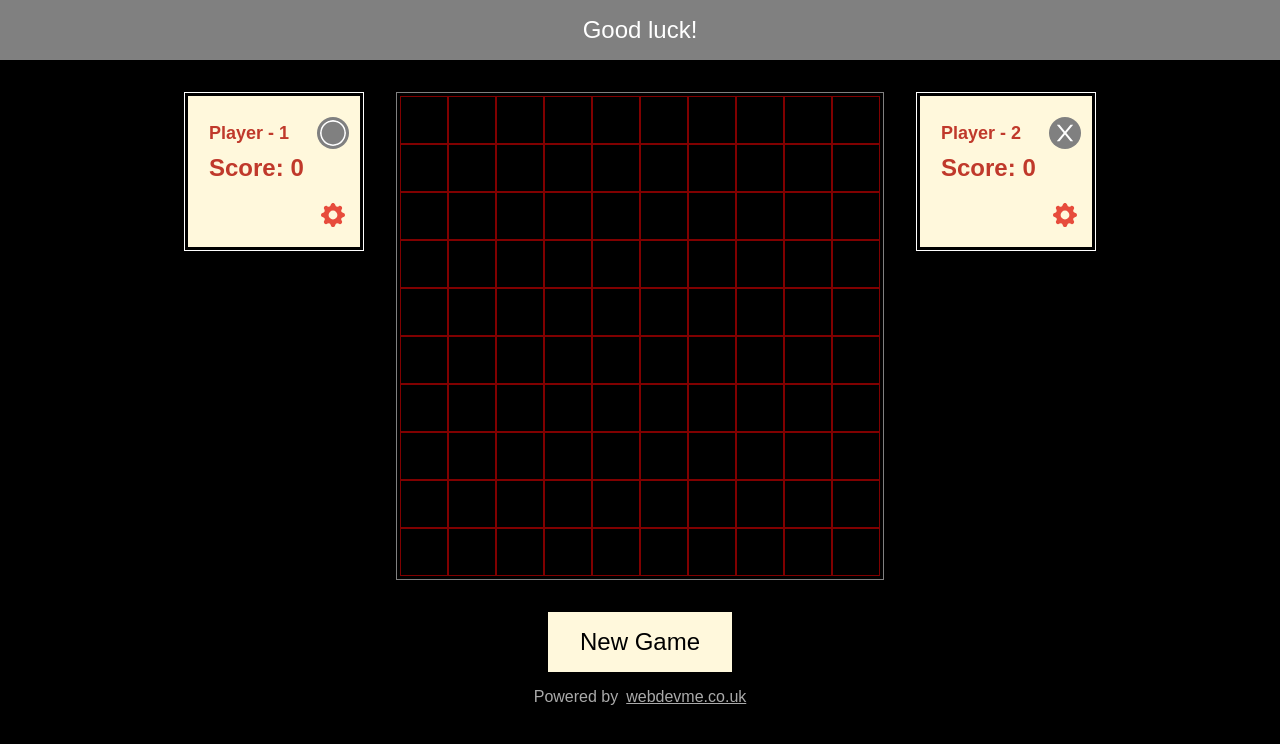
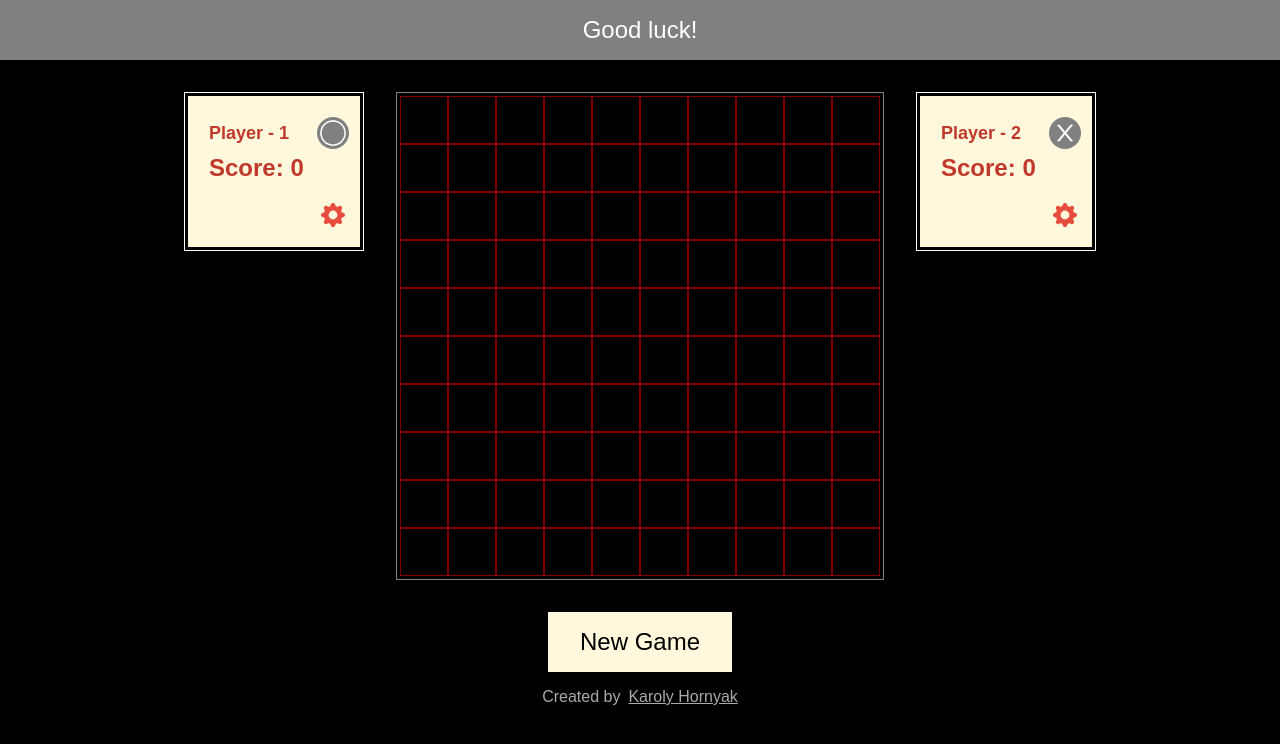
Before and after one commit to Karoly-Git/gomoku, a React (Create React App) app: page / in a window 1280 px wide. Shown: the top 744 px of the page. Built offline with nearby package versions, Linux system fonts and the light colour scheme.

Commit message:
Creator's link update

```diff
--- a/src/components/Developer.jsx
+++ b/src/components/Developer.jsx
@@ -2,10 +2,10 @@ import React from 'react';
 
 export default function Developer() {
     return (
-        <div style={{ backgroundColor: /*'#333'*/'transparent', textAlign: 'center', padding: '1rem', marginBottom: '0', marginTop: 'auto' }}>
+        <div style={{ backgroundColor: 'transparent', textAlign: 'center', padding: '1rem', marginBottom: '0', marginTop: 'auto' }}>
             <p>
                 <span style={{ marginRight: '0.5rem', fontSize: '1rem', color: '#AAAAAA' }}>
-                    Powered by
+                    Created by
                 </span>
                 <a
                     style={{
@@ -16,15 +16,15 @@ export default function Developer() {
                     }}
                     target="_blank"
                     rel="noopener noreferrer"
-                    href="https://www.webdevme.co.uk"
+                    href="https://www.karolyhornyak.co.uk"
                     onMouseEnter={(event) => {
-                        event.target.style.color = '#fff'; // Change text color to white when hovering
+                        event.target.style.color = '#fff';
                     }}
                     onMouseLeave={(event) => {
-                        event.target.style.color = '#AAAAAA'; // Restore the original text color when not hovering
+                        event.target.style.color = '#AAAAAA';
                     }}
                 >
-                    webdevme.co.uk
+                    Karoly Hornyak
                 </a>
             </p>
         </div>
```
